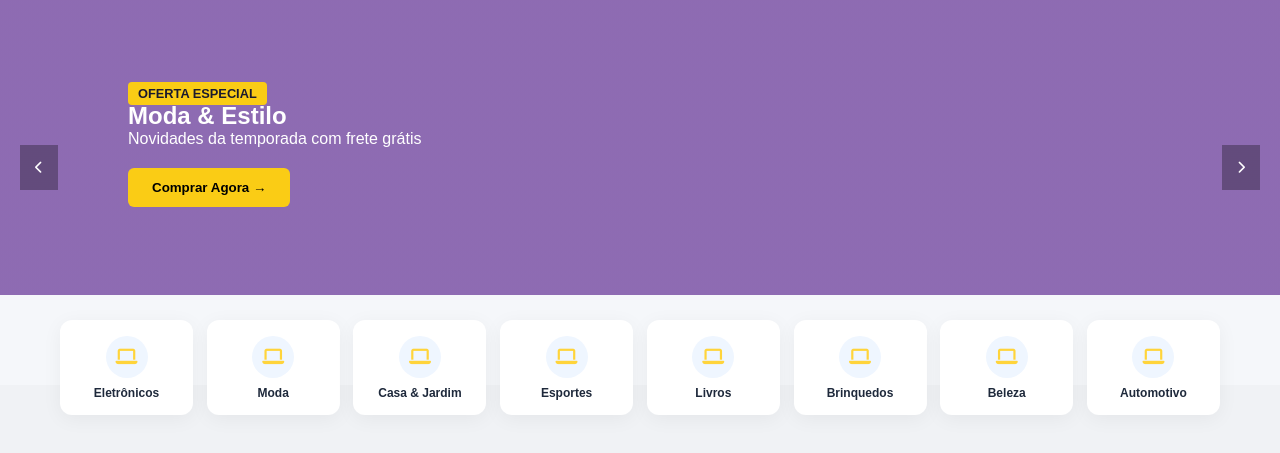
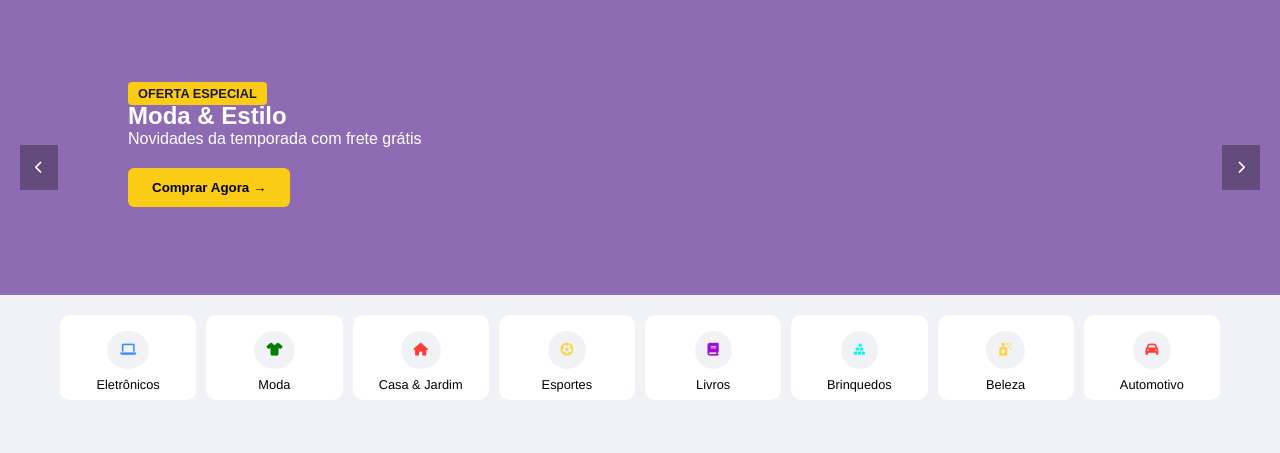
Before and after one commit to BrendonScoralick/marketplace, a plain HTML site: page frontend/index.html in a window 1280 px wide. Shown: the part 87-540 px from the top of the page. Drawn offline with Linux system fonts and the light colour scheme.

Commit message:
style: Estilização da seção de card de categorias

```diff
--- a/frontend/index.html
+++ b/frontend/index.html
@@ -105,7 +105,7 @@
                 <div class="card-categorias__card-container">
                     <div class="card-categorias__card-icon">
                         <div class="card-categorias__card-icon-container">
-                            <i class="fa-solid fa-laptop" style="color: rgb(255, 212, 59);"></i>
+                            <i class="fa-solid fa-laptop" style="color: rgb(59, 141, 255);"></i>
                         </div>
                     </div>
                     <div class="card-categorias__descricao-card">
@@ -117,7 +117,7 @@
                 <div class="card-categorias__card-container">
                     <div class="card-categorias__card-icon">
                         <div class="card-categorias__card-icon-container">
-                            <i class="fa-solid fa-laptop" style="color: rgb(255, 212, 59);"></i>
+                            <i class="fa-solid fa-shirt" style="color: green;"></i>
                         </div>
                     </div>
                     <div class="card-categorias__descricao-card">
@@ -129,7 +129,7 @@
                 <div class="card-categorias__card-container">
                     <div class="card-categorias__card-icon">
                         <div class="card-categorias__card-icon-container">
-                            <i class="fa-solid fa-laptop" style="color: rgb(255, 212, 59);"></i>
+                            <i class="fa-solid fa-house" style="color: rgb(255, 59, 59);"></i>
                         </div>
                     </div>
                     <div class="card-categorias__descricao-card">
@@ -141,7 +141,7 @@
                 <div class="card-categorias__card-container">
                     <div class="card-categorias__card-icon">
                         <div class="card-categorias__card-icon-container">
-                            <i class="fa-solid fa-laptop" style="color: rgb(255, 212, 59);"></i>
+                            <i class="fa-solid fa-futbol" style="color: rgb(255, 212, 59);"></i>
                         </div>
                     </div>
                     <div class="card-categorias__descricao-card">
@@ -153,7 +153,7 @@
                 <div class="card-categorias__card-container">
                     <div class="card-categorias__card-icon">
                         <div class="card-categorias__card-icon-container">
-                            <i class="fa-solid fa-laptop" style="color: rgb(255, 212, 59);"></i>
+                            <i class="fa-solid fa-book" style="color: rgb(160, 10, 219);"></i>
                         </div>
                     </div>
                     <div class="card-categorias__descricao-card">
@@ -165,7 +165,7 @@
                 <div class="card-categorias__card-container">
                     <div class="card-categorias__card-icon">
                         <div class="card-categorias__card-icon-container">
-                            <i class="fa-solid fa-laptop" style="color: rgb(255, 212, 59);"></i>
+                            <i class="fa-solid fa-cubes-stacked" style="color: rgb(0, 255, 234);"></i>
                         </div>
                     </div>
                     <div class="card-categorias__descricao-card">
@@ -177,7 +177,7 @@
                 <div class="card-categorias__card-container">
                     <div class="card-categorias__card-icon">
                         <div class="card-categorias__card-icon-container">
-                            <i class="fa-solid fa-laptop" style="color: rgb(255, 212, 59);"></i>
+                            <i class="fa-solid fa-spray-can-sparkles" style="color: rgb(255, 212, 59);"></i>
                         </div>
                     </div>
                     <div class="card-categorias__descricao-card">
@@ -189,7 +189,7 @@
                 <div class="card-categorias__card-container">
                     <div class="card-categorias__card-icon">
                         <div class="card-categorias__card-icon-container">
-                            <i class="fa-solid fa-laptop" style="color: rgb(255, 212, 59);"></i>
+                            <i class="fa-solid fa-car" style="color: rgb(255, 59, 59);"></i>
                         </div>
                     </div>
                     <div class="card-categorias__descricao-card">
--- a/frontend/src/styles/global.css
+++ b/frontend/src/styles/global.css
@@ -1,140 +1,195 @@
 /* Reset básico para garantir que não haja margens indesejadas */
 * {
-    margin: 0;         /* Remove a margem padrão que o navegador coloca nos elementos */
-    padding: 0;        /* Remove o preenchimento interno padrão */
-    box-sizing: border-box; /* Garante que o padding e a borda não aumentem o tamanho total do elemento */
+    margin: 0;
+    /* Remove a margem padrão que o navegador coloca nos elementos */
+    padding: 0;
+    /* Remove o preenchimento interno padrão */
+    box-sizing: border-box;
+    /* Garante que o padding e a borda não aumentem o tamanho total do elemento */
 }
 
 body {
-    font-family: Arial, sans-serif; /* Define a fonte padrão caso não encontre as outras */
-    background-color: #F0F2F5;     /* Define uma cor de fundo cinza bem claro para a página */
+    font-family: Arial, sans-serif;
+    /* Define a fonte padrão caso não encontre as outras */
+    background-color: #F0F2F5;
+    /* Define uma cor de fundo cinza bem claro para a página */
 }
 
 /*---------------------------------------------------HEADER--------------------------------------------------------------------*/
 .header {
-    background-color: #1a1a2e; /* Aplica a cor azul bem escura de fundo (igual à imagem) */
-    color: #ffffff;            /* Define a cor padrão dos textos internos como branco */
-    padding: 8px 13px;        /* Cria um espaçamento interno: 15px em cima/baixo e 20px nas laterais */
-    display: flex;             /* Ativa o Flexbox para podermos alinhar o container interno */
-    justify-content: center;   /* Centraliza o container de conteúdo no meio da tela */
+    background-color: #1a1a2e;
+    /* Aplica a cor azul bem escura de fundo (igual à imagem) */
+    color: #ffffff;
+    /* Define a cor padrão dos textos internos como branco */
+    padding: 8px 13px;
+    /* Cria um espaçamento interno: 15px em cima/baixo e 20px nas laterais */
+    display: flex;
+    /* Ativa o Flexbox para podermos alinhar o container interno */
+    justify-content: center;
+    /* Centraliza o container de conteúdo no meio da tela */
 }
 
 .header__container {
-    max-width: 1200px;         /* Limita a largura máxima do conteúdo para não espalhar demais em telas gigantes */
-    width: 100%;               /* Garante que ele ocupe até 100% da tela se ela for menor que 1200px */
-    display: flex;             /* Ativa o Flexbox para colocar os itens (logo, busca, ícones) um ao lado do outro */
-    align-items: center;       /* Alinha todos os itens verticalmente no centro da barra */
-    gap: 20px;                 /* Cria um espaço automático de 20px entre cada bloco de elemento */
+    max-width: 1200px;
+    /* Limita a largura máxima do conteúdo para não espalhar demais em telas gigantes */
+    width: 100%;
+    /* Garante que ele ocupe até 100% da tela se ela for menor que 1200px */
+    display: flex;
+    /* Ativa o Flexbox para colocar os itens (logo, busca, ícones) um ao lado do outro */
+    align-items: center;
+    /* Alinha todos os itens verticalmente no centro da barra */
+    gap: 20px;
+    /* Cria um espaço automático de 20px entre cada bloco de elemento */
 }
 
 /* Logo */
 .header__link-logo {
-    text-decoration: none;     /* Remove o sublinhado padrão que todo link tem */
-    font-size: 1.3rem;         /* Define o tamanho da fonte da logo */
-    font-weight: 800;          /* Deixa a fonte em negrito bem forte (Extra Bold) */
-    cursor: pointer;           /* Faz o ponteiro do mouse virar a "mãozinha" de clique */
+    text-decoration: none;
+    /* Remove o sublinhado padrão que todo link tem */
+    font-size: 1.3rem;
+    /* Define o tamanho da fonte da logo */
+    font-weight: 800;
+    /* Deixa a fonte em negrito bem forte (Extra Bold) */
+    cursor: pointer;
+    /* Faz o ponteiro do mouse virar a "mãozinha" de clique */
 }
 
 .header__logo-nexo {
-    color: #3b82f6; /* Azul Nexo */
+    color: #3b82f6;
+    /* Azul Nexo */
 }
 
 .header__logo-market {
-    color: #facc15; /* Amarelo Market */
+    color: #facc15;
+    /* Amarelo Market */
 }
 
 /* Localização */
 .header__location {
-    display: flex;             /* Habilita o Flexbox */
-    align-items: center;       /* Centraliza o ícone verticalmente com o texto */
-    gap: 8px;                  /* Espaço entre o ícone e o bloco de texto */
+    display: flex;
+    /* Habilita o Flexbox */
+    align-items: center;
+    /* Centraliza o ícone verticalmente com o texto */
+    gap: 8px;
+    /* Espaço entre o ícone e o bloco de texto */
     cursor: pointer;
     color: #ccc;
     font-size: 0.7rem;
-    width: fit-content;        /* Ajusta a largura ao conteúdo */
+    width: fit-content;
+    /* Ajusta a largura ao conteúdo */
 }
 
-.fa-solid{
-   font-size: 0.8rem;
+.fa-solid {
+    font-size: 0.8rem;
 }
 
 /* Barra de busca */
 .header__search-container {
-    display: flex;             /* Faz o input e o botão ficarem colados lado a lado */
-    flex: 1;                   /* O TRUQUE: Faz esse bloco crescer e ocupar todo o espaço do meio da tela */
+    display: flex;
+    /* Faz o input e o botão ficarem colados lado a lado */
+    flex: 1;
+    /* O TRUQUE: Faz esse bloco crescer e ocupar todo o espaço do meio da tela */
 }
 
 .header__search-input {
-    flex: 1;                   /* Faz o campo de digitação esticar o máximo possível dentro do container dele */
-    padding: 10px;             /* Dá um espaço interno para o texto digitado não colar nas bordas */
-    border: none;              /* Remove a borda padrão feia do navegador */
-    border-radius: 4px 0 0 4px; /* Arredonda apenas os cantos da esquerda (superior e inferior) */
-    outline: none;             /* Remove aquela linha preta/azul que aparece quando clicamos para digitar */
+    flex: 1;
+    /* Faz o campo de digitação esticar o máximo possível dentro do container dele */
+    padding: 10px;
+    /* Dá um espaço interno para o texto digitado não colar nas bordas */
+    border: none;
+    /* Remove a borda padrão feia do navegador */
+    border-radius: 4px 0 0 4px;
+    /* Arredonda apenas os cantos da esquerda (superior e inferior) */
+    outline: none;
+    /* Remove aquela linha preta/azul que aparece quando clicamos para digitar */
 }
 
 .header__search-button {
-    padding: 10px 20px;         /* Espaço interno: 10px cima/baixo e 20px nas laterais para dar tamanho ao botão */
-    background-color: #3b82f6; /* Define a cor de fundo azul do botão */
-    border: none;              /* Remove a borda padrão do botão */
-    color: white;              /* Define a cor do texto "Buscar" como branca */
-    cursor: pointer;           /* Transforma o mouse em "mãozinha" ao passar pelo botão */
-    border-radius: 0 4px 4px 0; /* Arredonda apenas os cantos da direita, encaixando perfeitamente no input */
-    font-weight: bold;         /* Deixa o texto "Buscar" em negrito */
+    padding: 10px 20px;
+    /* Espaço interno: 10px cima/baixo e 20px nas laterais para dar tamanho ao botão */
+    background-color: #3b82f6;
+    /* Define a cor de fundo azul do botão */
+    border: none;
+    /* Remove a borda padrão do botão */
+    color: white;
+    /* Define a cor do texto "Buscar" como branca */
+    cursor: pointer;
+    /* Transforma o mouse em "mãozinha" ao passar pelo botão */
+    border-radius: 0 4px 4px 0;
+    /* Arredonda apenas os cantos da direita, encaixando perfeitamente no input */
+    font-weight: bold;
+    /* Deixa o texto "Buscar" em negrito */
 }
 
 /* Ícones e Usuário */
 .header__user,
 .header__notification,
 .header__favorite {
-    display: flex;             /* Alinha os ícones e os textos (se houverem) em linha */
-    align-items: center;       /* Centraliza tudo verticalmente */
-    gap: 5px;                  /* Dá um pequeno espaço de 5px entre o ícone e o texto ao lado */
-    cursor: pointer;           /* Indica que esses elementos são clicáveis */
+    display: flex;
+    /* Alinha os ícones e os textos (se houverem) em linha */
+    align-items: center;
+    /* Centraliza tudo verticalmente */
+    gap: 5px;
+    /* Dá um pequeno espaço de 5px entre o ícone e o texto ao lado */
+    cursor: pointer;
+    /* Indica que esses elementos são clicáveis */
 }
 
 /* Ajustes finos */
 i {
-    font-size: 1.2rem;         /* Aumenta ligeiramente o tamanho dos ícones do Font Awesome */
+    font-size: 1.2rem;
+    /* Aumenta ligeiramente o tamanho dos ícones do Font Awesome */
 }
 
 /*---------------------------------------------------CATEGORIAS--------------------------------------------------------------------*/
 
 /* Barra principal (fundo azul que vai de ponta a ponta na tela) */
 .categorias {
-    background-color: #2563eb; /* O azul vivo da imagem */
+    background-color: #2563eb;
+    /* O azul vivo da imagem */
     width: 100%;
     display: flex;
-    justify-content: center;   /* Centraliza o container interno na tela */
+    justify-content: center;
+    /* Centraliza o container interno na tela */
 }
 
 /* Container que segura o conteúdo e limita a largura máxima */
 .categorias__container {
-    max-width: 1200px;         /* Mantém o alinhamento com o restante do seu site */
+    max-width: 1200px;
+    /* Mantém o alinhamento com o restante do seu site */
     width: 100%;
     display: flex;
-    justify-content: space-between; /* Empurra os links para a esquerda/centro e o botão para a direita */
-    align-items: center;       /* Alinha verticalmente os links e o botão */
-    padding: 0 20px;           /* Evita que o conteúdo cole na parede em telas menores */
-    height: 30px;              /* Define uma altura fixa para a barra */
+    justify-content: space-between;
+    /* Empurra os links para a esquerda/centro e o botão para a direita */
+    align-items: center;
+    /* Alinha verticalmente os links e o botão */
+    padding: 0 20px;
+    /* Evita que o conteúdo cole na parede em telas menores */
+    height: 30px;
+    /* Define uma altura fixa para a barra */
 }
 
 /* Caixa que guarda as opções de links */
 .categorias__opcoes {
     display: flex;
     align-items: center;
-    height: 100%; /* Ocupa toda a altura da barra para alinhar o hover */
+    height: 100%;
+    /* Ocupa toda a altura da barra para alinhar o hover */
 }
 
 /* Estilização padrão das tags de link */
 .categorias__opcoes a {
-    text-decoration: none;     /* Remove o sublinhado */
-    color: #ffffff;            /* Cor branca */
+    text-decoration: none;
+    /* Remove o sublinhado */
+    color: #ffffff;
+    /* Cor branca */
     font-size: 0.95rem;
     font-weight: 500;
 
     /* Cria a área interna que vai receber a cor de fundo no hover */
     padding: 8px 16px;
-    border-radius: 6px;        /* Arredonda os cantos do fundo, como na imagem */
+    border-radius: 6px;
+    /* Arredonda os cantos do fundo, como na imagem */
 
     /* Transição suave para a cor de fundo e opacidade ao passar o mouse */
     transition: background-color 0.2s ease, opacity 0.2s ease;
@@ -142,37 +197,51 @@ i {
 
 /* Efeito de Hover ajustado conforme a imagem */
 .categorias__opcoes a:hover {
-    background-color: rgba(255, 255, 255, 0.15); /* Cria esse tom de azul mais claro usando opacidade branca */
-    opacity: 0.9;                               /* Dá um leve destaque visual */
+    background-color: rgba(255, 255, 255, 0.15);
+    /* Cria esse tom de azul mais claro usando opacidade branca */
+    opacity: 0.9;
+    /* Dá um leve destaque visual */
 }
 
 /* O "Botão" Amarelo (na verdade, estilizamos a div para envelopar o ícone + button) */
 .categorias__button {
-    background-color: #fffa54; /* Amarelo vivo da imagem */
+    background-color: #fffa54;
+    /* Amarelo vivo da imagem */
     display: flex;
-    align-items: center;       /* Centraliza o raio e o texto verticalmente */
-    gap: 6px;                  /* Espaço entre o raio e o texto "Ofertas do dia" */
-    padding: 8px 16px;         /* Espaçamento interno para dar corpo ao botão */
-    border-radius: 6px;        /* Cantos levemente arredondados */
+    align-items: center;
+    /* Centraliza o raio e o texto verticalmente */
+    gap: 6px;
+    /* Espaço entre o raio e o texto "Ofertas do dia" */
+    padding: 8px 16px;
+    /* Espaçamento interno para dar corpo ao botão */
+    border-radius: 6px;
+    /* Cantos levemente arredondados */
     cursor: pointer;
-    height: 30px;              /* Ajusta a altura para caber harmonicamente na barra */
+    height: 30px;
+    /* Ajusta a altura para caber harmonicamente na barra */
 }
 
 /* Estilização do ícone de raio dentro do botão amarelo */
 .categorias__button i {
-    color: #ff4747 !important; /* Força o raio a ficar vermelho/laranja como na imagem */
+    color: #ff4747 !important;
+    /* Força o raio a ficar vermelho/laranja como na imagem */
     font-size: 0.95rem;
 }
 
 /* Estilização do <button> real para sumir com o padrão do navegador */
 .categorias__button button {
-    background: transparent;   /* Remove o fundo cinza padrão */
-    border: none;              /* Remove as bordas padrão */
-    color: #1a1a2e;            /* Texto escuro para contrastar com o amarelo */
-    font-weight: bold;         /* Texto em negrito */
+    background: transparent;
+    /* Remove o fundo cinza padrão */
+    border: none;
+    /* Remove as bordas padrão */
+    color: #1a1a2e;
+    /* Texto escuro para contrastar com o amarelo */
+    font-weight: bold;
+    /* Texto em negrito */
     font-size: 0.9rem;
     cursor: pointer;
-    font-family: inherit;      /* Herda a fonte Arial do body */
+    font-family: inherit;
+    /* Herda a fonte Arial do body */
     padding: 0;
 }
 
@@ -182,16 +251,18 @@ i {
 .hero-banner {
     position: relative;
     width: 100%;
-    height: 300px; /* Ajuste conforme necessário */
+    height: 300px;
+    /* Ajuste conforme necessário */
 
     /* O truque do degradê roxo sobre a imagem */
     background: linear-gradient(rgba(100, 50, 150, 0.7), rgba(100, 50, 150, 0.7)),
-                url('sua-imagem-aqui.jpg');
+        url('sua-imagem-aqui.jpg');
     background-size: cover;
     background-position: center;
     display: flex;
     align-items: center;
-    padding-left: 10%; /* Posiciona o texto à esquerda */
+    padding-left: 10%;
+    /* Posiciona o texto à esquerda */
     color: white;
 }
 
@@ -200,7 +271,8 @@ i {
 }
 
 .hero-banner__tag {
-    background-color: #facc15; /* Amarelo igual ao do site */
+    background-color: #facc15;
+    /* Amarelo igual ao do site */
     color: #1a1a2e;
     padding: 4px 10px;
     font-weight: bold;
@@ -222,106 +294,82 @@ i {
 .hero-banner__arrow {
     position: absolute;
     top: 50%;
-    background: rgba(0,0,0,0.3);
+    background: rgba(0, 0, 0, 0.3);
     border: none;
     color: white;
     padding: 15px;
     cursor: pointer;
 }
-.hero-banner__arrow--prev { left: 20px; }
-.hero-banner__arrow--next { right: 20px; }
+
+.hero-banner__arrow--prev {
+    left: 20px;
+}
+
+.hero-banner__arrow--next {
+    right: 20px;
+}
 
 /*---------------------------------------------------CARD-CATEGORIAS--------------------------------------------------------------------*/
 
-/* Container que define o fundo cinza claro geral abaixo do banner */
 .card-catogorias {
-    background-color: #f5f7fa;
-    width: 100%;
+    background-color: #F0F2F5;
     display: flex;
     justify-content: center;
-    padding-bottom: 40px;
-
 }
 
-/* O container que segura os cards e faz a sobreposição */
 .card-categorias__container {
-    max-width: 1200px;         /* Limite máximo alinhado com o header do seu site */
-    width: 100%;
+    background-color: #F0F2F5;
+    width: 1200px;
+    max-width: 100%;
     display: flex;
-
-    /* MODIFICAÇÕES CRUCIAIS AQUI: */
-    justify-content: space-between; /* Distribui os cards uniformemente de ponta a ponta */
-    flex-wrap: nowrap;              /* PROÍBE os cards de quebrarem de linha */
-
-    margin-top: -45px;         /* Ajuste a altura da sobreposição conforme seu banner */
-    position: relative;
-    z-index: 10;
-    padding: 0 20px;           /* Margem de segurança nas pontas da tela */
-    box-sizing: border-box;
-    top: 70px;
+    justify-content: center;
+    align-items: center;
+    padding: 20px;
+    gap: 10px;
 }
 
-/* O Card Retangular Branco */
 .card-categorias__card {
-    background-color: #ffffff;
-
-    /* AJUSTE DE LARGURA INTELIGENTE: */
-    /* São 8 cards. Dividir 100% por 8 dá 12.5%. Deduzimos um pequeno valor para os espaços */
-    width: calc(12.5% - 12px);
-    min-width: 110px;          /* Impede que o card esmague demais em telas muito pequenas */
-
-    height: 95px;              /* Mantém a altura retangular da foto original */
-    border-radius: 12px;
-    box-shadow: 0 4px 20px rgba(0, 0, 0, 0.05);
+    background-color: #FFFFFF;
     display: flex;
+    position: relative;
+    justify-content: center;
     align-items: center;
-    justify-content: center;
+    width: 200px;
+    height: 85px;
+    font-size: 0.8rem;
+    border-radius: 10px;
+    text-align: center;
     cursor: pointer;
-    transition: transform 0.2s ease, box-shadow 0.2s ease;
-    box-sizing: border-box;
+    bottom: 0px;
+    transition: all 0.2s;
 }
 
 .card-categorias__card:hover {
-    transform: translateY(-3px);
-    box-shadow: 0 6px 24px rgba(0, 0, 0, 0.08);
+    background-color: white;
+    bottom: 3px;
+    box-shadow: 0px 5px 10px -8px rgba(0, 0, 0, 0.5);
 }
 
-/* Alinhamento interno vertical */
-.card-categorias__card-container {
+
+.card-categorias__card-icon {
     display: flex;
-    flex-direction: column;
+    justify-content: center;
     align-items: center;
-    justify-content: center;
-    gap: 8px;
-    width: 100%;
 }
 
-/* A bolha de fundo do ícone */
 .card-categorias__card-icon-container {
-    background-color: #eff6ff;
-    width: 42px;
-    height: 42px;
+    background-color: #F0F2F5;
+    display: flex;
+    justify-content: center;
+    align-items: center;
+    padding: 0.8rem;
     border-radius: 50%;
-    display: flex;
-    align-items: center;
-    justify-content: center;
 }
 
-/* Ajuste do ícone */
-.card-categorias__card-icon-container i {
-    font-size: 1.1rem;
-}
 
 /* Estilização exata do texto da categoria */
 .card-categorias__descricao-card span {
-    color: #1e293b;
-    font-size: 0.75rem;        /* Fonte ligeiramente menor para garantir que o texto não quebre */
-    font-weight: 700;
-    text-align: center;
-    font-family: 'Poppins', Arial, sans-serif;
-    display: block;
-    width: 100%;
-    white-space: nowrap;       /* Impede que nomes como "Casa & Jardim" quebrem em duas linhas */
-    overflow: hidden;
-    text-overflow: ellipsis;   /* Se o espaço sumir, ele adiciona "..." elegantemente */
+    font-family: 'Franklin Gothic Medium', 'Arial Narrow', Arial, sans-serif;
+    position: relative;
+    top: 8px;
 }
```
